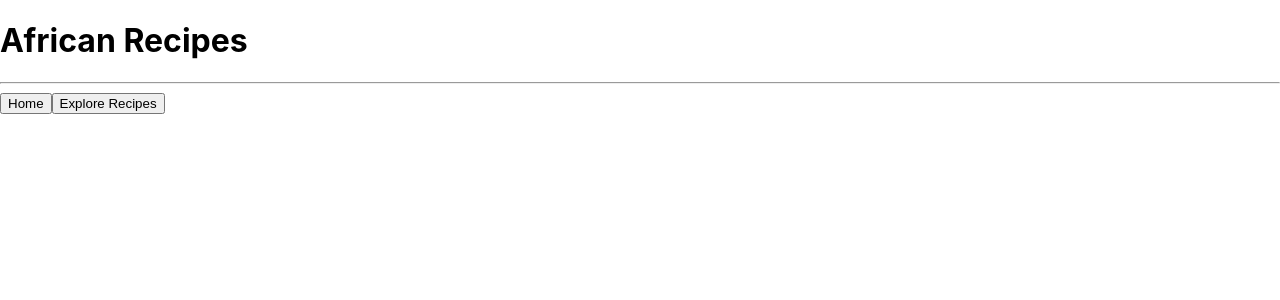
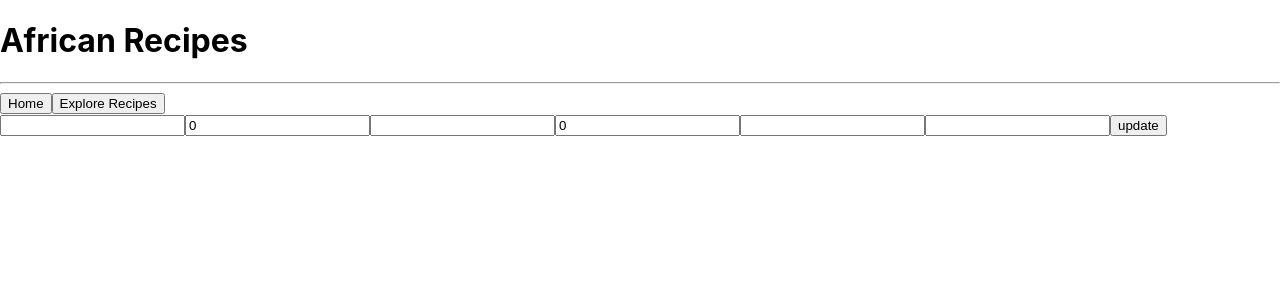
Before and after one commit to iadjivon/africa-client, a React (Create React App) app: page /edit in a window 1280 px wide. Shown: the top 300 px of the page. Built offline with nearby package versions, Linux system fonts and the light colour scheme; no server answers; the HTML template or start-up script is replaced by a standard one.

Commit message:
edit page and update route functional

```diff
--- a/src/App.js
+++ b/src/App.js
@@ -1,9 +1,10 @@
 import React, {useState} from 'react';
-import Display from './components/Visualization';
+import Map from './components/Mapping';
 import data from './components/africa.geo.json';
 import './App.css';
 import { Route, Link, Switch } from "react-router-dom";
-import Recipes from './components/Recipe'
+import Display from './components/Display';
+import Form from './components/Form';
 
 
 function App() {
@@ -32,7 +33,7 @@ const emptyRecipe = {
 const [selectedRecipe, setSelectedRecipe] = React.useState(emptyRecipe)
 // Function to get recipes via API
 const getRecipes = () =>{
-  fetch(url + "/africa/")
+  fetch(url + "/recipe/")
   .then(response => response.json()
   .then(data => {
     setRecipes(data)
@@ -43,24 +44,44 @@ React.useEffect(()=>{
   getRecipes()
 }, [])
 
+//handle create to create recipes
+const handleCreate = (newRecipe) =>{
+    fetch(url + "/recipe", {
+      method: "post",
+      headers: {
+        "Content-type": "application/json"
+      },
+      body: JSON.stringify(newRecipe)
+    }).then(response => {
+      getRecipes()
+    })
+  }
 
 
+//handleUpdate for when you use the update form
+const handleUpdate = (recipe)=>{
+      fetch(url + "/recipe/" + recipe._id, {
+        method:"put",
+        headers: {
+          "Content-type": "application/json"
+        },
+        body: JSON.stringify(recipe)
+      })
+      .then(response => getRecipes());
+    };
 
 
+//set the state when you select a recipe to edit
+ const selectRecipe = (recipe) => {
+  setSelectedRecipe(recipe);
+}
 
-  // const svgRef = useRef();
-  // useEffect(() => {
-  //   const svg = select(svgRef.current)
-  // }, []);
-
-
-
-
-
-
-
-
-
+// Function to delete dog
+  const deleteRecipe = (recipe) => {
+    fetch(url + "/recipe/" + recipe._id, {
+      method: "delete",
+    }).then((response) => getRecipes())
+  }
 
 
 
@@ -73,7 +94,7 @@ React.useEffect(()=>{
   <Link to="/">
         <button>Home </button>
   </Link>
-  <Link to="/recipes">
+  <Link to="/recipe">
         <button>Explore Recipes </button>
   </Link>
 
@@ -81,16 +102,36 @@ React.useEffect(()=>{
   <main>
   <Switch>
         <Route exact path ="/" render={ () =>
-          <Display data={data} property={property}/> }/>
+          <Map data={data} property={property}/> }/>
 
         <Route
             exact
             path="/recipes"
             render={(rp) => (
-              <Recipes recipes= {recipes} {...rp} label="create" recipe={{emptyRecipe}} />
+              <Display selectRecipe={selectRecipe}
+              {...rp} recipes= {recipes}
+              deleteRecipe={deleteRecipe}
+                 />
             )}
           />
 
+      <Route
+            exact
+            path="/create"
+            render={(rp) => (
+              <Form {...rp} label="create" dog={{emptyRecipe}} handleSubmit={handleCreate} />
+            )}
+          />
+
+        <Route
+            exact
+            path="/edit"
+            render={(rp) => (
+              <Form {...rp} label="update"
+              recipe={selectedRecipe}
+              handleSubmit={handleUpdate} />
+            )}
+          />
 
 
 </Switch>
--- a/src/components/Recipe.js
+++ b/src/components/Display.js
@@ -1,6 +1,6 @@
 import React from 'react';
 
-const Recipe = (props) =>{
+const Display = (props) =>{
     const {recipes} = props
 
     const loaded = () =>(
@@ -19,13 +19,16 @@ const Recipe = (props) =>{
 
               <button onClick={()=>{props.deleteRecipe(recipe);
             }}> Delete </button>
+            <hr />
             </article>))}
         </div>
+
       )
-
       const loading = <h1> Loading ... </h1>
 
     return recipes.length > 0 ? loaded() : loading
+
+
 };
 
-export default Recipe;
+export default Display;
--- /dev/null
+++ b/src/components/Form.js
@@ -0,0 +1,61 @@
+import React from "react";
+
+const Form = (props) => {
+    //STATE FOR THE FORM
+    const [formData, setFormData] = React.useState(props.recipe);
+
+     //FUNCTIONS
+  const handleSubmit = (event) => {
+    event.preventDefault(); // Prevent Form from Refreshing
+    props.handleSubmit(formData); // Submit to Parents desired function
+    props.history.push("/recipes"); //Push back to display page
+  };
+
+  const handleChange = (event) => {
+    setFormData({ ...formData, [event.target.name]: event.target.value });
+  };
+
+  return (
+    <form onSubmit={handleSubmit}>
+      <input
+        type="text"
+        name="name"
+        value={formData.name}
+        onChange={handleChange}
+      />
+      <input
+        type="number"
+        name="servingSize"
+        value={formData.servingSize}
+        onChange={handleChange}
+      />
+      <input
+        type="text"
+        name="description"
+        value={formData.description}
+        onChange={handleChange}
+      />
+       <input
+        type="number"
+        name="cookTime"
+        value={formData.cookTime}
+        onChange={handleChange}
+      />
+         <input
+        type="text"
+        name="ingredients"
+        value={formData.ingredients}
+        onChange={handleChange}
+      />
+     <input
+        type="text"
+        name="instructions"
+        value={formData.instructions}
+        onChange={handleChange}
+      />
+      <input type="submit" value={props.label} />
+    </form>
+  );
+};
+
+export default Form;
--- a/src/components/visualization.js
+++ b/src/components/Mapping.js
@@ -6,7 +6,7 @@ import * as d3 from 'd3'
 
 
 
-const Display = ({data, property}) =>{
+const Map = ({data, property}) =>{
 
     const svgRef = useRef();
     // const wrapperRef = useRef();
@@ -67,4 +67,4 @@ return (
 
 }
 
-export default Display;
+export default Map;
```
Also changed, not shown: 1 other file (tests, documents, lock files or other folders).
